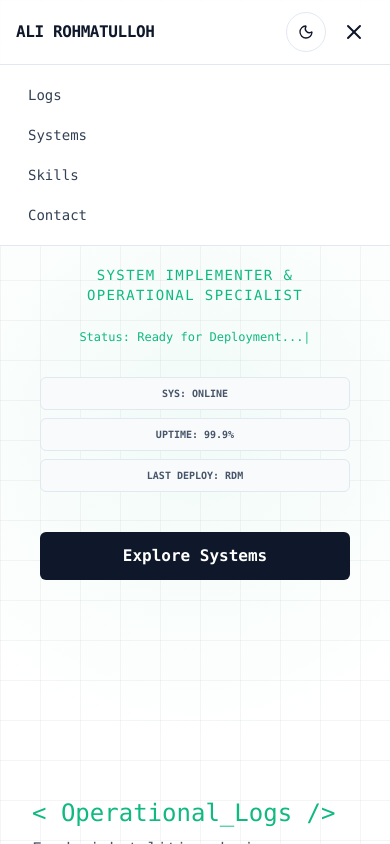
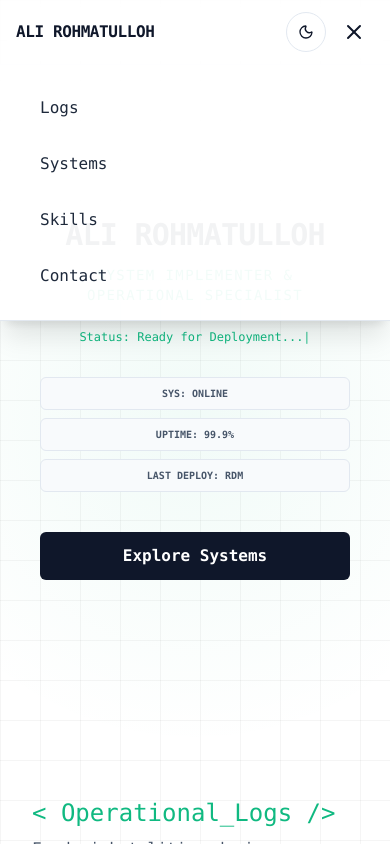
Before and after one commit to alirohmat/Portofolio, a React (Vite) app: page / in a window 390 px wide. Both pictures are taken after a click on the button 354 px from the left and 32 px from the top of the page. Shown: the top 844 px of the page. Built offline with nearby package versions, Linux system fonts and the light colour scheme.

Commit message:
fix: refine hamburger mobile navigation UI/UX

```diff
--- a/src/components/layout/Navbar.jsx
+++ b/src/components/layout/Navbar.jsx
@@ -74,19 +74,19 @@ export default function Navbar() {
         {isOpen && (
           <motion.div
             key="mobile-menu"
-            initial={{ height: 0, opacity: 0 }}
-            animate={{ height: 'auto', opacity: 1 }}
-            exit={{ height: 0, opacity: 0 }}
-            transition={{ duration: 0.25, ease: 'easeOut' }}
-            className="overflow-hidden border-t border-slate-200 bg-white dark:border-slate-800 dark:bg-surface md:hidden"
+            initial={{ opacity: 0, y: -10 }}
+            animate={{ opacity: 1, y: 0 }}
+            exit={{ opacity: 0, y: -10 }}
+            transition={{ duration: 0.2, ease: 'easeInOut' }}
+            className="absolute top-16 left-0 w-full border-b border-slate-200 bg-white/95 backdrop-blur-lg dark:border-slate-800 dark:bg-surface/95 shadow-xl md:hidden"
           >
-            <div className="flex flex-col gap-1 px-4 py-3">
+            <div className="flex flex-col gap-2 px-6 py-5">
               {navLinks.map((link) => (
                 <a
                   key={link.label}
                   href={link.href}
                   onClick={() => setIsOpen(false)}
-                  className="rounded-md px-3 py-2 text-sm text-slate-700 transition-colors hover:bg-slate-100 hover:text-accent dark:text-text dark:hover:bg-primary/40"
+                  className="rounded-lg px-4 py-3 text-base font-medium text-slate-800 transition-colors hover:bg-accent/10 hover:text-accent dark:text-text dark:hover:bg-accent/15"
                 >
                   {link.label}
                 </a>
```
